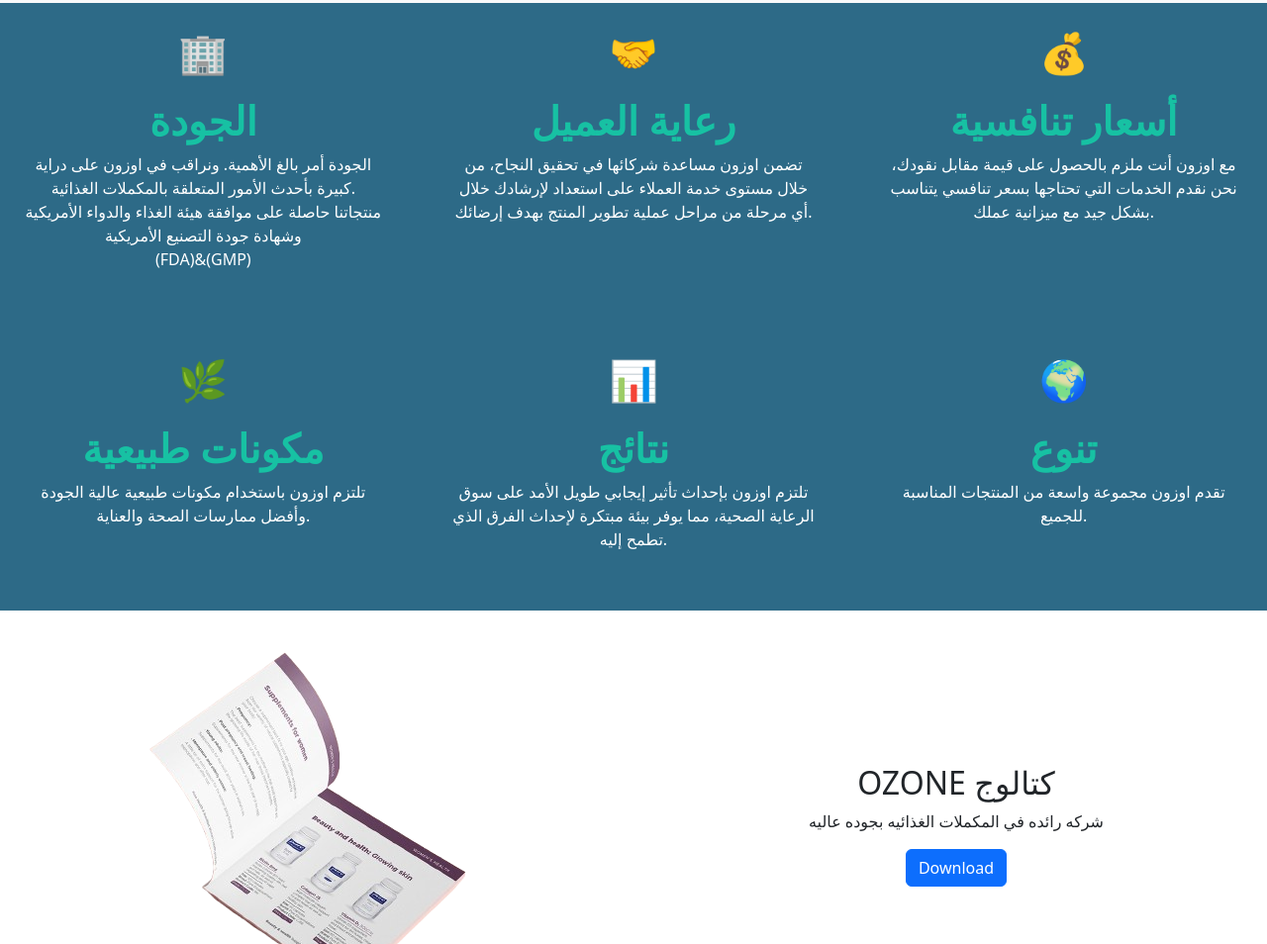
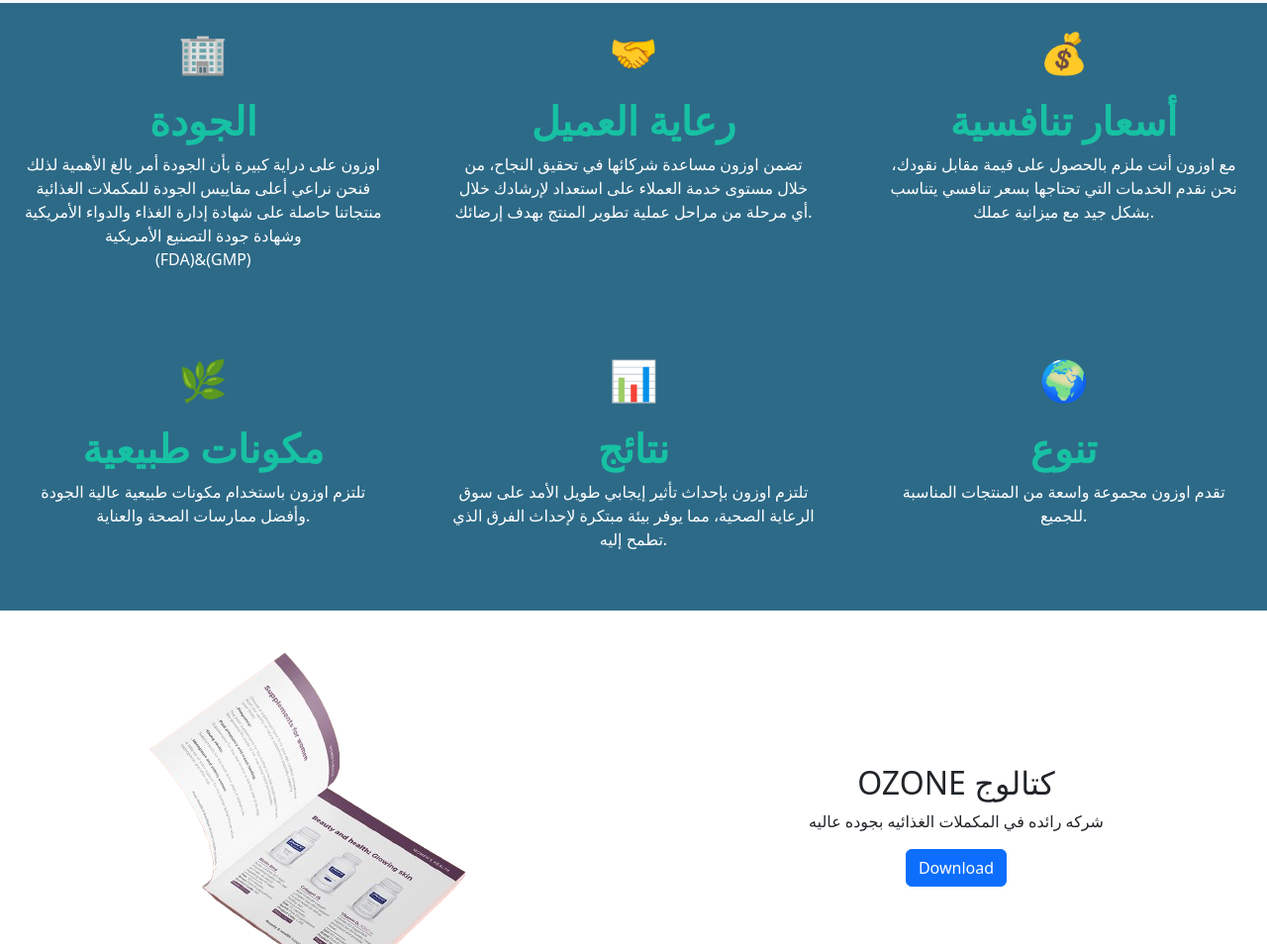
Before and after one commit to khaled-m-hamza/Ozone-Company, a plain HTML site: page index.html in a window 1280 px wide. Shown: the part 2522-3476 px from the top of the page at 99% size. Drawn offline with nearby package versions, Linux system fonts and the light colour scheme; no server answers.

Commit message:
index.html

```diff
--- a/index.html
+++ b/index.html
@@ -506,8 +506,9 @@
                 <div class="section-box">
                     <div class="icon">🏢</div>
                     <h3>الجودة</h3>
-                    <p style="color:white;margin:0;">الجودة أمر بالغ الأهمية. ونراقب في اوزون على دراية كبيرة بأحدث الأمور المتعلقة بالمكملات الغذائية.</p>
-                    <p style="color:white;margin:0;"> منتجاتنا حاصلة على موافقة هيئة الغذاء والدواء الأمريكية وشهادة جودة التصنيع الأمريكية</p>
+                    <p style="color:white;margin:0;">اوزون على دراية كبيرة بأن الجودة أمر بالغ الأهمية لذلك فنحن نراعي أعلى مقاييس الجودة للمكملات الغذائية
+                        منتجاتنا حاصلة على شهادة إدارة الغذاء والدواء الأمريكية وشهادة جودة التصنيع الأمريكية</p>
+                    <!-- <p style="color:white;margin:0;"> منتجاتنا حاصلة على موافقة هيئة الغذاء والدواء الأمريكية وشهادة جودة التصنيع الأمريكية</p>  -->
                     <p style="color:white">(FDA)&(GMP)</p>
 
                 </div>
```
